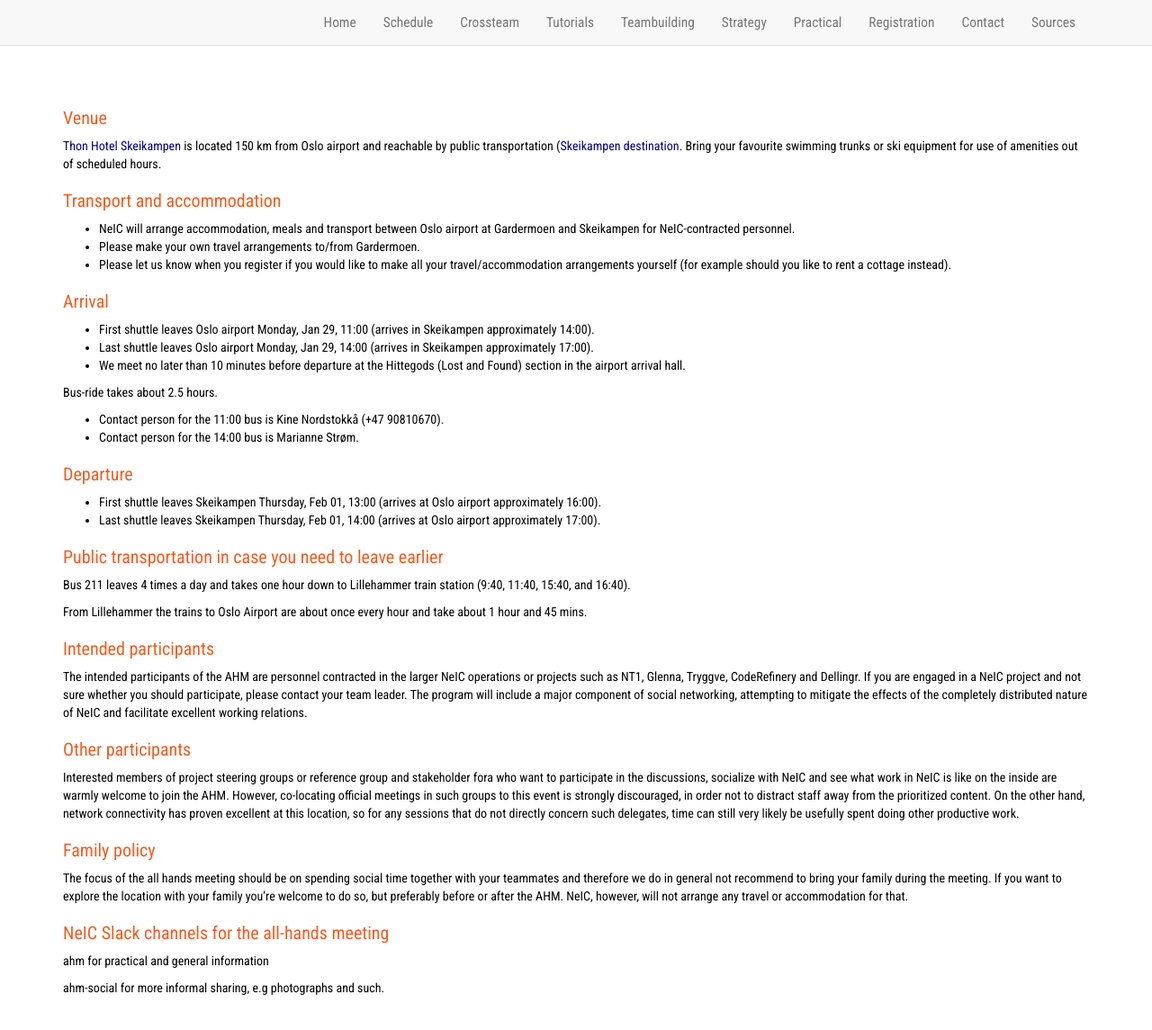
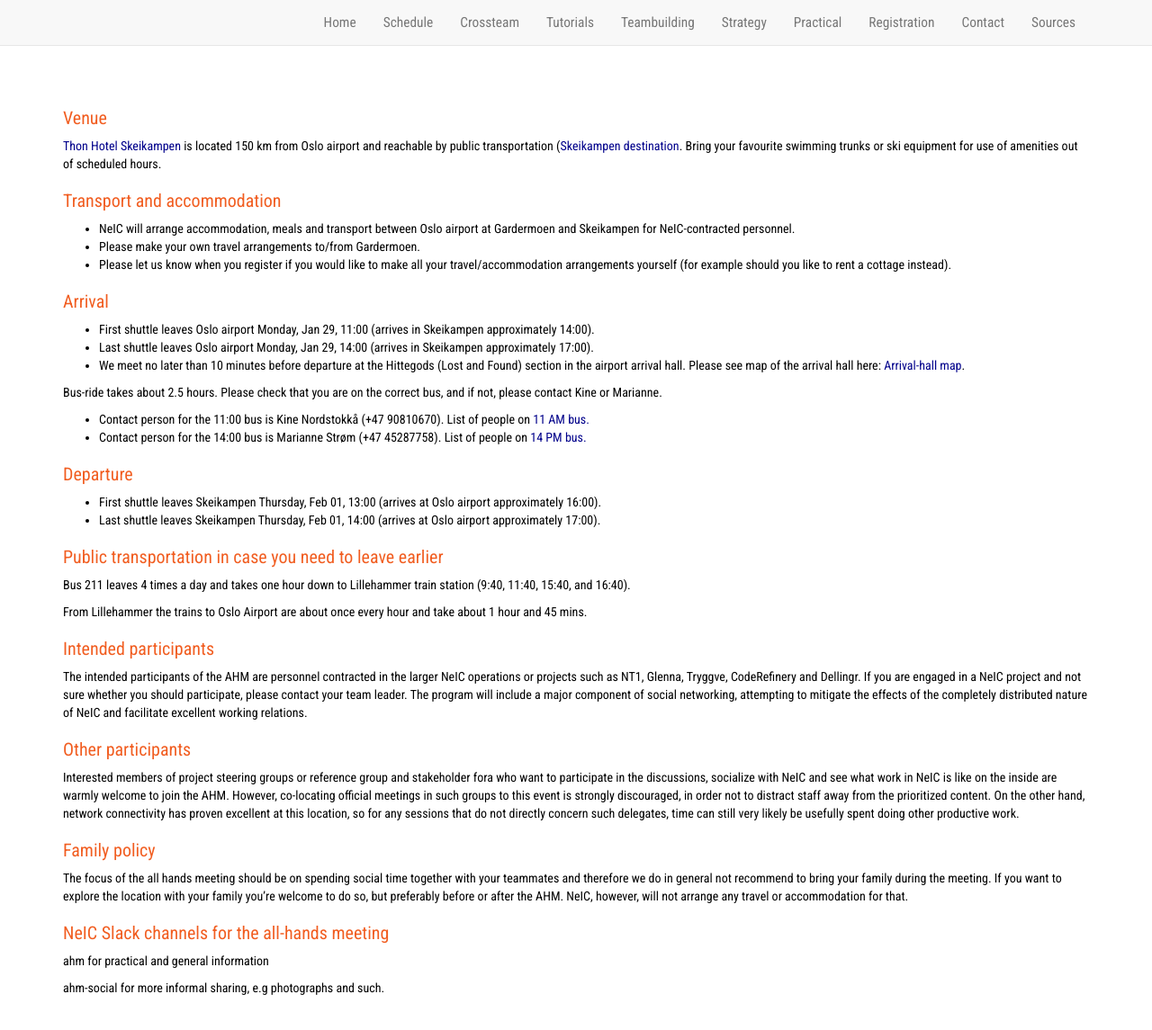
Before and after one commit to neicnordic/ahm18.neic.nordforsk.org, a Jekyll site: the page built from practical.md, in a window 1280 px wide and 1318 px high. Shown: the top 1145 px of the window at 90% size. Built offline with Jekyll 4.4.1, drawn with Linux system fonts in a browser that asks for light colours; nearby versions of some CDN libraries; our own code applies the rules of GitHub Pages for plain Markdown files.

Commit message:
Added map of Gardermoen and bus-list ++ to the Practicals page

```diff
--- a/practical.md
+++ b/practical.md
@@ -21,12 +21,13 @@
 ### Arrival
 - First shuttle leaves Oslo airport Monday, Jan 29, 11:00 (arrives in Skeikampen approximately 14:00).
 - Last shuttle leaves Oslo airport Monday, Jan 29, 14:00 (arrives in Skeikampen approximately 17:00).
-- We meet no later than 10 minutes before departure at the Hittegods (Lost and Found) section in the airport arrival hall.
+- We meet no later than 10 minutes before departure at the Hittegods (Lost and Found) section in the airport arrival hall. Please see map of the arrival hall here:  [Arrival-hall map](../assets/files/arrival_map.png).
 
-Bus-ride takes about 2.5 hours.
+Bus-ride takes about 2.5 hours. Please check that you are on the correct bus, and if not, please contact Kine or Marianne.
 
-- Contact person for the 11:00 bus is Kine Nordstokkå (+47 90810670).
-- Contact person for the 14:00 bus is Marianne Strøm.
+- Contact person for the 11:00 bus is Kine Nordstokkå (+47 90810670). List of people on [11 AM bus.](./assets/files/Bus_11.xlsx)
+- Contact person for the 14:00 bus is Marianne Strøm (+47 45287758). List of people on [14 PM bus.](./assets/files/Bus_14.xlsx)
+
 
 
 ### Departure
```
Also changed, not shown: assets/files/arrival_map.gif (added), assets/files/arrival_map.png (added), 2 other files.
